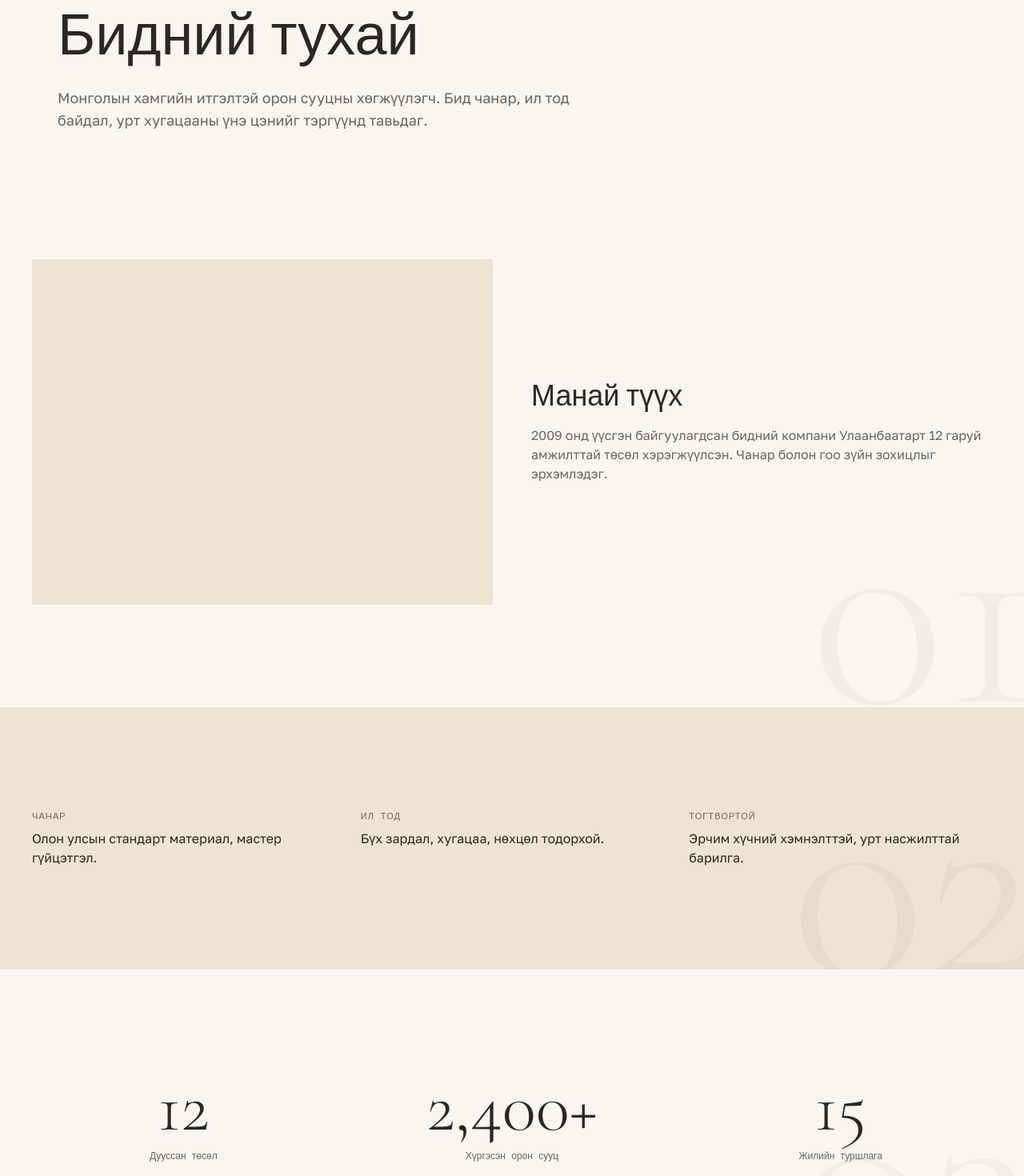
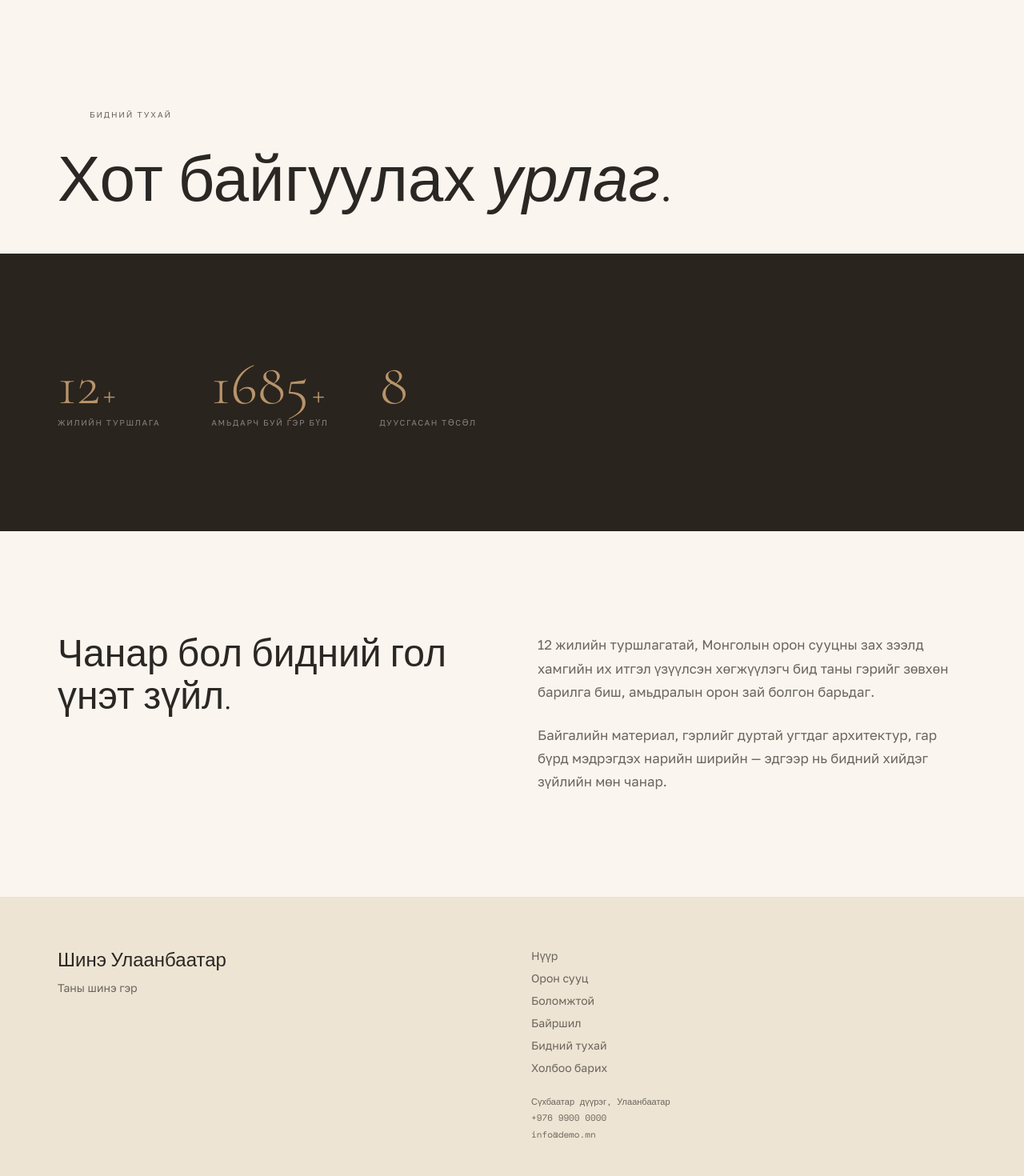
Before and after one commit to ganaagreg-cloud/building-website-demo, a Next.js app: page /about in a window 1280 px wide. Shown: the part 120-1590 px from the top of the page at 80% size. Built offline with nearby package versions, Linux system fonts and the light colour scheme.

Commit message:
feat: about page — editorial header, dark stats band, Story with Reveal

```diff
--- a/app/about/page.tsx
+++ b/app/about/page.tsx
@@ -1,79 +1,13 @@
-import { SectionWrapper } from '@/components/layout/SectionWrapper'
-
-const STATS = [
-  { value: '12', label: 'Дууссан төсөл' },
-  { value: '2,400+', label: 'Хүргэсэн орон сууц' },
-  { value: '15', label: 'Жилийн туршлага' },
-]
-
-const VALUES = [
-  { label: 'ЧАНАР', body: 'Олон улсын стандарт материал, мастер гүйцэтгэл.' },
-  { label: 'ИЛ ТОД', body: 'Бүх зардал, хугацаа, нөхцөл тодорхой.' },
-  { label: 'ТОГТВОРТОЙ', body: 'Эрчим хүчний хэмнэлттэй, урт насжилттай барилга.' },
-]
+import { AboutHero } from '@/components/sections/about/AboutHero'
+import { StatsRow } from '@/components/sections/about/StatsRow'
+import { Story } from '@/components/sections/about/Story'
 
 export default function AboutPage() {
   return (
     <main>
-      <header className="max-w-content mx-auto px-4 lg:px-8 pt-16 pb-8">
-        <h1
-          className="font-display font-light mb-6"
-          style={{ fontSize: 'clamp(2.75rem, 7vw, 4.5rem)', lineHeight: 1.05 }}
-        >
-          Бидний тухай
-        </h1>
-        <p className="font-body text-lg text-muted max-w-reading">
-          Монголын хамгийн итгэлтэй орон сууцны хөгжүүлэгч.
-          Бид чанар, ил тод байдал, урт хугацааны үнэ цэнийг тэргүүнд тавьдаг.
-        </p>
-      </header>
-
-      {/* Story */}
-      <SectionWrapper number="01">
-        <div className="max-w-content mx-auto grid grid-cols-1 md:grid-cols-2 gap-12 items-center">
-          <div
-            className="bg-surface-raised aspect-[4/3]"
-            role="img"
-            aria-label="Барилгын зураг"
-          />
-          <div>
-            <h2 className="font-display font-light text-4xl mb-4">Манай түүх</h2>
-            <p className="font-body text-base text-muted">
-              2009 онд үүсгэн байгуулагдсан бидний компани Улаанбаатарт 12 гаруй амжилттай
-              төсөл хэрэгжүүлсэн. Чанар болон гоо зүйн зохицлыг эрхэмлэдэг.
-            </p>
-          </div>
-        </div>
-      </SectionWrapper>
-
-      {/* Values */}
-      <SectionWrapper number="02" className="bg-surface-raised">
-        <div className="max-w-content mx-auto grid grid-cols-1 sm:grid-cols-3 gap-8">
-          {VALUES.map((v) => (
-            <div key={v.label}>
-              <p className="font-utility text-[11px] tracking-widest text-muted mb-2">{v.label}</p>
-              <p className="font-body text-base">{v.body}</p>
-            </div>
-          ))}
-        </div>
-      </SectionWrapper>
-
-      {/* Track record */}
-      <SectionWrapper number="03">
-        <div className="max-w-content mx-auto grid grid-cols-1 sm:grid-cols-3 gap-8 text-center">
-          {STATS.map((s) => (
-            <div key={s.value}>
-              <p
-                className="font-display font-light mb-2"
-                style={{ fontSize: 'clamp(3.5rem, 8vw, 5.5rem)', lineHeight: 1 }}
-              >
-                {s.value}
-              </p>
-              <p className="font-utility text-[12px] text-muted">{s.label}</p>
-            </div>
-          ))}
-        </div>
-      </SectionWrapper>
+      <AboutHero />
+      <StatsRow />
+      <Story />
     </main>
   )
 }
--- /dev/null
+++ b/components/sections/about/AboutHero.tsx
@@ -0,0 +1,22 @@
+import { Eyebrow } from '@/components/kit/Eyebrow'
+import { EditorialHeading } from '@/components/kit/EditorialHeading'
+
+export function AboutHero() {
+  return (
+    <div
+      className="max-w-content mx-auto px-4 lg:px-8"
+      style={{ paddingTop: 'calc(var(--section-padding) + 64px)', paddingBottom: '3rem' }}
+    >
+      <Eyebrow label="Бидний тухай" className="mb-8" />
+      <EditorialHeading
+        parts={[
+          { text: 'Хот байгуулах ' },
+          { text: 'урлаг', accent: 'italic' as const },
+          { text: '.' },
+        ]}
+        as="h1"
+        style={{ fontSize: 'clamp(2.6rem, 7vw, 5rem)' }}
+      />
+    </div>
+  )
+}
--- /dev/null
+++ b/components/sections/about/StatsRow.tsx
@@ -0,0 +1,25 @@
+import { StatBig } from '@/components/kit/StatBig'
+
+const STATS = [
+  { value: '12', label: 'Жилийн туршлага', suffix: '+' },
+  { value: '1685', label: 'Амьдарч буй гэр бүл', suffix: '+' },
+  { value: '8', label: 'Дуусгасан төсөл' },
+]
+
+export function StatsRow() {
+  return (
+    <section
+      aria-label="Тоон үзүүлэлт"
+      style={{ backgroundColor: 'var(--bg-dark)', color: 'var(--color-on-dark)' }}
+    >
+      <div
+        className="max-w-content mx-auto px-4 lg:px-8 flex flex-wrap gap-16"
+        style={{ paddingBlock: 'var(--section-padding)' }}
+      >
+        {STATS.map((s) => (
+          <StatBig key={s.label} value={s.value} label={s.label} suffix={s.suffix} theme="dark" />
+        ))}
+      </div>
+    </section>
+  )
+}
--- /dev/null
+++ b/components/sections/about/Story.tsx
@@ -0,0 +1,29 @@
+import { Reveal } from '@/components/motion/Reveal'
+
+export function Story() {
+  return (
+    <section aria-label="Бидний түүх">
+      <div
+        className="max-w-content mx-auto px-4 lg:px-8 grid grid-cols-1 md:grid-cols-2 gap-16 items-start"
+        style={{ paddingBlock: 'var(--section-padding)' }}
+      >
+        <Reveal>
+          <h2
+            className="font-display font-light"
+            style={{ fontSize: 'clamp(1.9rem, 4.5vw, 3rem)', lineHeight: 1.1 }}
+          >
+            Чанар бол бидний гол үнэт зүйл.
+          </h2>
+        </Reveal>
+        <Reveal delay={0.1}>
+          <p className="font-body" style={{ fontSize: '1.05rem', lineHeight: 1.75, color: 'var(--color-muted)' }}>
+            12 жилийн туршлагатай, Монголын орон сууцны зах зээлд хамгийн их итгэл үзүүлсэн хөгжүүлэгч бид таны гэрийг зөвхөн барилга биш, амьдралын орон зай болгон барьдаг.
+          </p>
+          <p className="font-body mt-6" style={{ fontSize: '1.05rem', lineHeight: 1.75, color: 'var(--color-muted)' }}>
+            Байгалийн материал, гэрлийг дуртай угтдаг архитектур, гар бүрд мэдрэгдэх нарийн ширийн — эдгээр нь бидний хийдэг зүйлийн мөн чанар.
+          </p>
+        </Reveal>
+      </div>
+    </section>
+  )
+}
```
